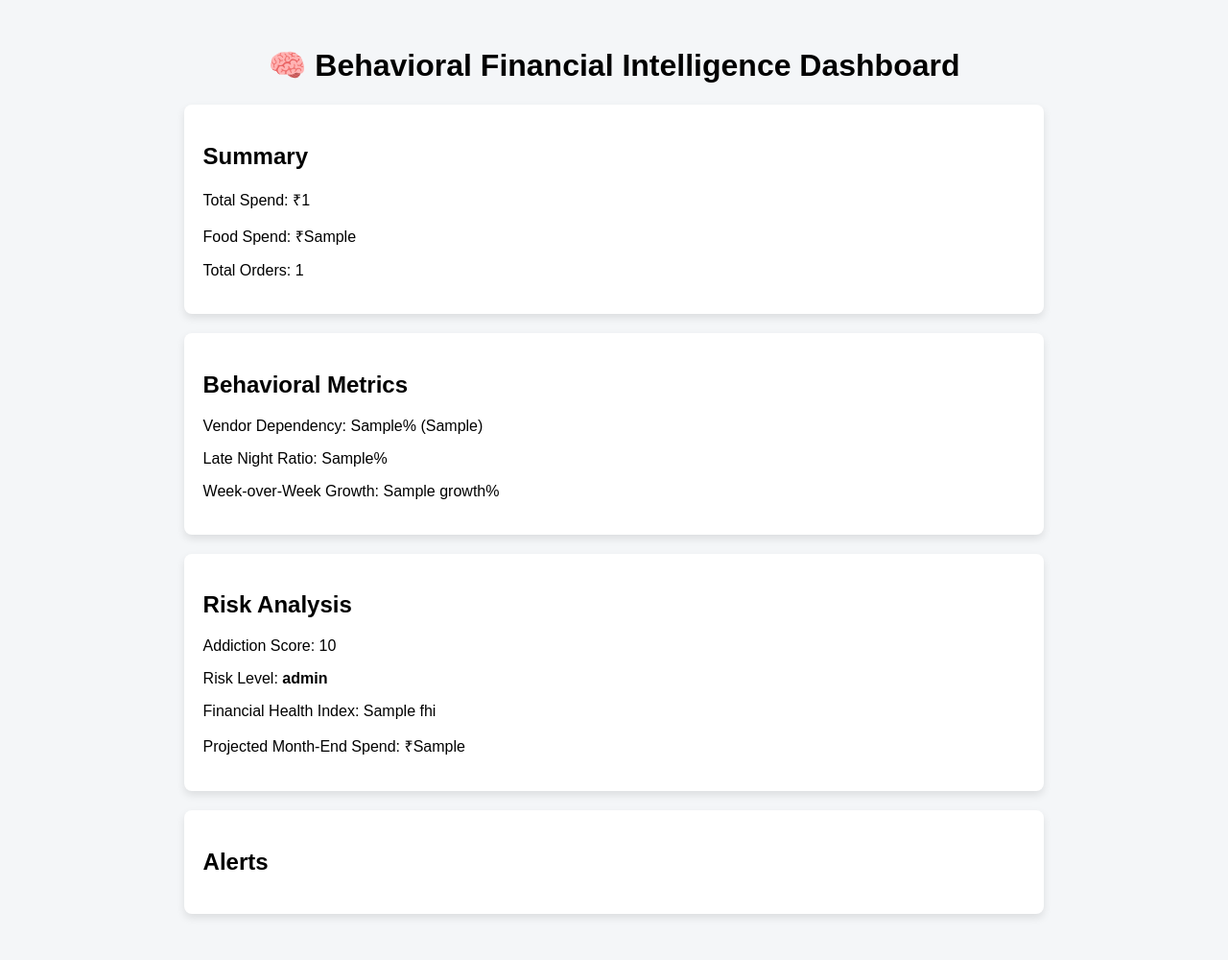
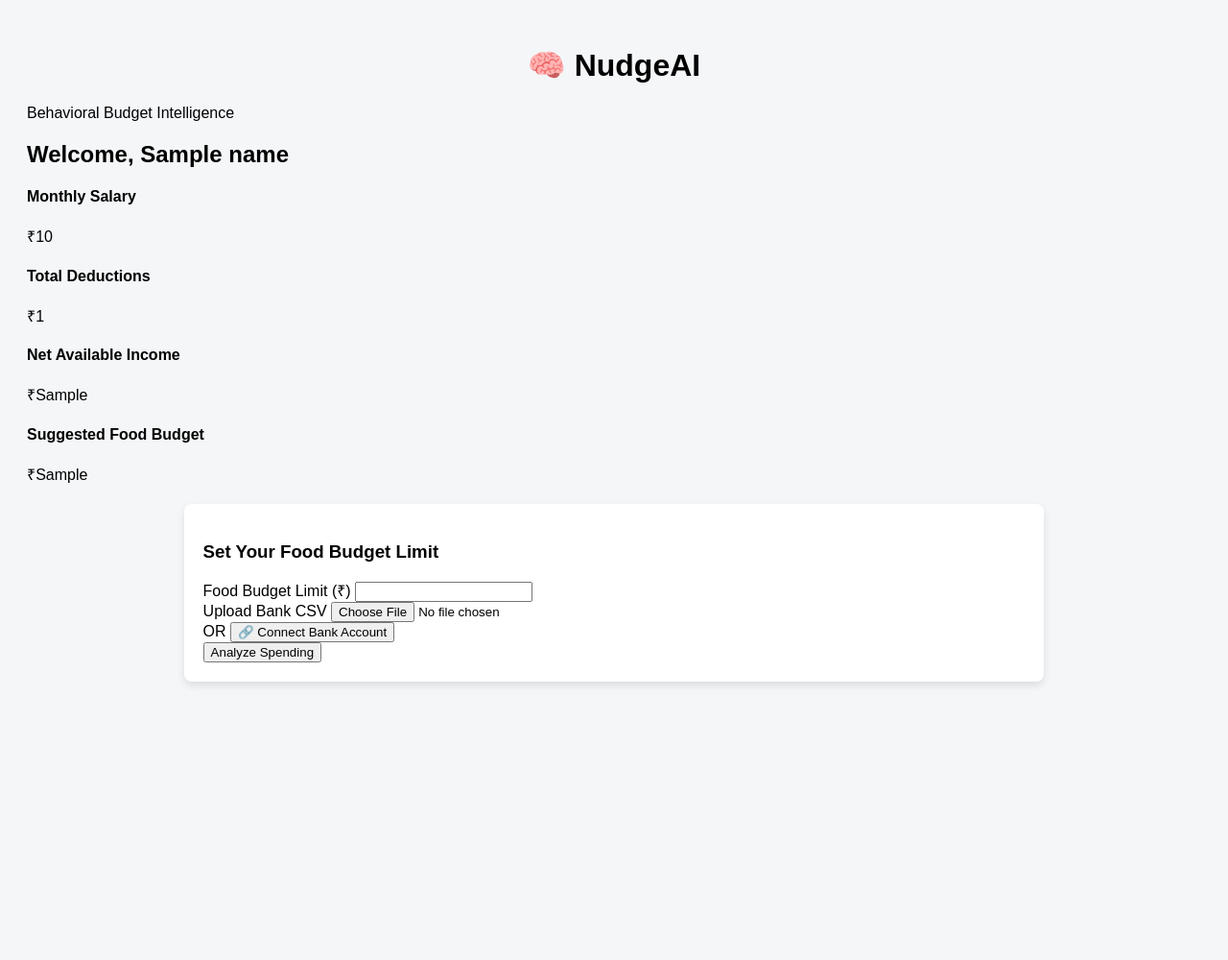
Before and after one commit to Pranithagotur/Budget-Nudge-Agent, a Flask app: template templates/dashboard.html in a window 1280 px wide. Shown: the whole page at 96% size. After the commit the page ends 714 px from the top, so only its background shows below. Run offline with Flask 3, Linux system fonts and the light colour scheme; the template is opened without the code that fills it: most values are stand-ins (such as "Sample title", 1, 10 or a date in 2020).

Commit message:
Add expense tracking feature

```diff
--- a/app.py
+++ b/app.py
@@ -1,27 +1,15 @@
-from flask import Flask, render_template
-from plyer import notification
+from flask import Flask, render_template, request
+import pandas as pd
 import logging
 import os
 
-from modules.data_loader import load_csv
-from modules.categorization import detect_food_merchants
-from modules.spend_analysis import (
-    calculate_food_summary,
-    threshold_check,
-    vendor_dependency,
-    late_night_detector,
-    spending_anomaly,
-    project_month_end
-)
-from modules.addiction_score import calculate_addiction_score, financial_health_index
-from modules.risk_engine import classify_behavior
-from modules.growth_analysis import week_over_week_growth
-
+# ✅ IMPORT NUDGE GENERATOR
+from modules.nudge_generator import generate_nudge
 
 app = Flask(__name__)
 
 # ======================
-# Professional Logging Setup
+# Logging Setup
 # ======================
 
 if not os.path.exists("logs"):
@@ -33,83 +21,121 @@ logging.basicConfig(
     format="%(asctime)s - %(levelname)s - %(message)s"
 )
 
+# ======================
+# 1️⃣ LANDING PAGE
+# ======================
+
 @app.route("/")
+def landing():
+    return render_template("landing.html")
+
+
+# ======================
+# 2️⃣ LOGIN PAGE
+# ======================
+
+@app.route("/login")
+def login():
+    return render_template("login.html")
+
+
+# ======================
+# 3️⃣ DASHBOARD AFTER LOGIN
+# ======================
+
+@app.route("/dashboard", methods=["POST"])
 def dashboard():
+
+    name = request.form["name"]
+    salary = int(request.form["salary"])
+    expenses = int(request.form["expenses"])
+    emi = int(request.form["emi"])
+
+    total_deductions = expenses + emi
+    net_income = salary - total_deductions
+    suggested_food_budget = int(net_income * 0.25)
+
+    return render_template(
+        "dashboard.html",
+        name=name,
+        salary=salary,
+        total_deductions=total_deductions,
+        net_income=net_income,
+        suggested_food_budget=suggested_food_budget,
+        analysis=False
+    )
+
+
+# ======================
+# 4️⃣ FULL ANALYSIS AFTER CSV UPLOAD
+# ======================
+
+@app.route("/analyze", methods=["POST"])
+def analyze():
     try:
-        file_path = "data.csv"
-        df = load_csv(file_path)
-        df = detect_food_merchants(df)
 
-        food_df, total_food_spend, order_count = calculate_food_summary(df)
-        total_spend = df['amount'].sum()
+        # User profile data
+        name = request.form.get("name")
+        salary = int(request.form.get("salary", 0))
+        expenses = int(request.form.get("expenses", 0))
+        emi = int(request.form.get("emi", 0))
 
-        vendor_ratio, top_vendor = vendor_dependency(food_df)
-        late_ratio = late_night_detector(df)
-        anomalies = spending_anomaly(food_df)
+        total_deductions = expenses + emi
+        net_income = salary - total_deductions
+        suggested_food_budget = int(net_income * 0.25)
 
-        limit = 3000
-        projected_spend = project_month_end(food_df)
+        # Food limit + file
+        food_limit = int(request.form.get("food_limit", 0))
+        file = request.files.get("file")
 
-        addiction_score = calculate_addiction_score(
-            order_count,
-            total_food_spend,
-            total_spend,
-            late_ratio,
-            vendor_ratio,
-            projected_spend,
-            limit
-        )
+        if not file:
+            return "No file uploaded"
 
-        risk_level = classify_behavior(addiction_score)
-        growth_percentage = week_over_week_growth(df)
-        fhi = financial_health_index(addiction_score)
+        df = pd.read_csv(file)
 
-        logging.info("Dashboard loaded successfully")
+        if "amount" not in df.columns:
+            return "CSV must contain 'amount' column"
 
-        # ===============================
-        # Desktop Notification System
-        # ===============================
+        total_food_spend = df["amount"].sum()
+        order_count = len(df)
+        projected_spend = round(total_food_spend * 1.2, 2)
 
-        if total_food_spend > limit:
-            notification.notify(
-                title="Budget Alert 🚨",
-                message=f"You exceeded ₹{limit}. Current spend: ₹{total_food_spend}.",
-                timeout=5
-            )
+        risk_level = "High Risk" if total_food_spend > food_limit else "Low Risk"
 
-        if addiction_score > 60:
-            notification.notify(
-                title="High Risk Spending ⚠",
-                message="Your food delivery dependency is high. Consider reducing orders.",
-                timeout=5
-            )
+        # Default behavioral values
+        addiction_score = 0
+        late_ratio = 0
+        growth = 0
 
-        if growth_percentage > 20:
-            notification.notify(
-                title="Spending Growth Alert 📈",
-                message=f"Your spending increased by {growth_percentage}%.",
-                timeout=5
-            )
+        # ✅ Now matches function definition
+        nudge_message = generate_nudge(
+    total_food_spend,
+    food_limit,
+    addiction_score
+)
+
+        logging.info("Analysis completed successfully")
 
         return render_template(
             "dashboard.html",
-            total_spend=total_spend,
+            name=name,
+            salary=salary,
+            total_deductions=total_deductions,
+            net_income=net_income,
+            suggested_food_budget=suggested_food_budget,
+
+            analysis=True,
+            total_spend=total_food_spend,
             food_spend=total_food_spend,
             order_count=order_count,
-            vendor_ratio=round(vendor_ratio*100, 2),
-            top_vendor=top_vendor,
-            late_ratio=round(late_ratio*100, 2),
             projected_spend=projected_spend,
-            addiction_score=addiction_score,
             risk_level=risk_level,
-            fhi=fhi,
-            growth=growth_percentage,
-            anomalies=len(anomalies)
+            nudge=nudge_message
         )
 
     except Exception as e:
-        logging.error(f"Error occurred: {str(e)}")
-        return "Something went wrong. Check logs."
+        logging.error(str(e))
+        return str(e)
 
 
 if __name__ == "__main__":
--- a/templates/dashboard.html
+++ b/templates/dashboard.html
@@ -1,49 +1,183 @@
 <!DOCTYPE html>
 <html>
 <head>
-    <title>Behavioral Financial Dashboard</title>
-    <link rel="stylesheet" href="/static/style.css">
+    <title>NudgeAI Dashboard</title>
+    <link rel="stylesheet" href="{{ url_for('static', filename='style.css') }}">
+    <script src="https://cdn.jsdelivr.net/npm/chart.js"></script>
 </head>
 <body>
 
-<h1>🧠 Behavioral Financial Intelligence Dashboard</h1>
+<header class="navbar">
+    <h1>🧠 NudgeAI</h1>
+    <p>Behavioral Budget Intelligence</p>
+</header>
 
-<div class="card">
-    <h2>Summary</h2>
-    <p>Total Spend: ₹{{ total_spend }}</p>
-    <p>Food Spend: ₹{{ food_spend }}</p>
-    <p>Total Orders: {{ order_count }}</p>
+<div class="container">
+
+    <h2 class="welcome">Welcome, {{ name }}</h2>
+
+    <!-- ================= SUMMARY CARDS ================= -->
+
+    <div class="card-grid">
+
+        <div class="stat-card">
+            <h4>Monthly Salary</h4>
+            <p class="amount">₹{{ salary }}</p>
         </div>
 
-<div class="card">
-    <h2>Behavioral Metrics</h2>
-    <p>Vendor Dependency: {{ vendor_ratio }}% ({{ top_vendor }})</p>
-    <p>Late Night Ratio: {{ late_ratio }}%</p>
-    <p>Week-over-Week Growth: {{ growth }}%</p>
+        <div class="stat-card">
+            <h4>Total Deductions</h4>
+            <p class="amount">₹{{ total_deductions }}</p>
         </div>
 
-<div class="card">
-    <h2>Risk Analysis</h2>
-    <p>Addiction Score: {{ addiction_score }}</p>
-    <p>Risk Level: <strong>{{ risk_level }}</strong></p>
-    <p>Financial Health Index: {{ fhi }}</p>
-    <p>Projected Month-End Spend: ₹{{ projected_spend }}</p>
+        <div class="stat-card highlight">
+            <h4>Net Available Income</h4>
+            <p class="amount">₹{{ net_income }}</p>
         </div>
 
-<div class="card">
-    <h2>Alerts</h2>
-    {% if food_spend > 3000 %}
-        <p class="danger">🚨 Budget Exceeded!</p>
+        <div class="stat-card">
+            <h4>Suggested Food Budget</h4>
+            <p class="amount">₹{{ suggested_food_budget }}</p>
+        </div>
+
+    </div>
+
+    <!-- ================= FOOD LIMIT + UPLOAD ================= -->
+
+    <div class="card form-card">
+        <h3>Set Your Food Budget Limit</h3>
+
+        <form method="POST" action="/analyze" enctype="multipart/form-data">
+
+            <input type="hidden" name="name" value="{{ name }}">
+            <input type="hidden" name="salary" value="{{ salary }}">
+            <input type="hidden" name="expenses" value="{{ total_deductions }}">
+            <input type="hidden" name="emi" value="0">
+
+            <div class="form-group">
+                <label>Food Budget Limit (₹)</label>
+                <input type="number" name="food_limit" required>
+            </div>
+
+            <div class="upload-row">
+                <div>
+                    <label>Upload Bank CSV</label>
+                    <input type="file" name="file" required>
+                </div>
+
+                <div class="or-section">
+                    <span>OR</span>
+                    <button type="button" class="bank-btn">
+                        🔗 Connect Bank Account
+                    </button>
+                </div>
+            </div>
+
+            <button type="submit" class="btn-primary">Analyze Spending</button>
+        </form>
+    </div>
+
+    {% if analysis %}
+
+    <!-- ================= ANALYTICS CARDS ================= -->
+
+    <div class="card-grid">
+
+        <div class="stat-card">
+            <h4>Total Spend</h4>
+            <p class="amount">₹{{ total_spend }}</p>
+        </div>
+
+        <div class="stat-card">
+            <h4>Food Spend</h4>
+            <p class="amount">₹{{ food_spend }}</p>
+        </div>
+
+        <div class="stat-card">
+            <h4>Total Orders</h4>
+            <p class="amount">{{ order_count }}</p>
+        </div>
+
+        <div class="stat-card">
+            <h4>Projected Month-End</h4>
+            <p class="amount">₹{{ projected_spend }}</p>
+        </div>
+
+    </div>
+
+    <!-- ================= RISK CARD ================= -->
+
+    <div class="card risk-card">
+        <h3>Behavioral Risk Assessment</h3>
+        <p>
+            Risk Level:
+            <span class="{% if risk_level == 'High Risk' %}danger{% else %}safe{% endif %}">
+                {{ risk_level }}
+            </span>
+        </p>
+    </div>
+
+    <!-- ================= SMART NUDGE ================= -->
+
+    {% if nudge %}
+    <div class="card nudge-card">
+        <h3>💬 Smart AI Nudge</h3>
+        <p>{{ nudge }}</p>
+    </div>
     {% endif %}
 
-    {% if growth > 20 %}
-        <p class="warning">📈 Rapid Spending Growth!</p>
+    <!-- ================= CHARTS ================= -->
+
+    <div class="card-grid">
+
+        <div class="card chart-card">
+            <h3>Spending Breakdown</h3>
+            <canvas id="pieChart"></canvas>
+        </div>
+
+        <div class="card chart-card">
+            <h3>Spending Trend</h3>
+            <canvas id="lineChart"></canvas>
+        </div>
+
+    </div>
+
     {% endif %}
 
-    {% if anomalies > 0 %}
-        <p class="warning">⚠ Spending Anomaly Detected!</p>
+</div>
+
+{% if analysis %}
+<script>
+const totalSpend = { total_spend };
+const foodSpend = { food_spend };
+const projectedSpend = { projected_spend };
+const otherSpend = totalSpend - foodSpend;
+
+new Chart(document.getElementById('pieChart'), {
+    type: 'pie',
+    data: {
+        labels: ['Food', 'Other'],
+        datasets: [{
+            data: [foodSpend, otherSpend],
+            backgroundColor: ['#ff6384', '#36a2eb']
+        }]
+    }
+});
+
+new Chart(document.getElementById('lineChart'), {
+    type: 'line',
+    data: {
+        labels: ['Current Spend', 'Projected'],
+        datasets: [{
+            label: 'Spending Trend',
+            data: [foodSpend, projectedSpend],
+            borderColor: '#ff6384',
+            fill: false
+        }]
+    }
+});
+</script>
 {% endif %}
-</div>
 
 </body>
 </html>
```
Also changed, not shown: modules/nudge_generator.py (added, +22 -0 lines), modules/spend_analysis.py (+17 -4 lines), static/script.js (added, +97 -0 lines), templates/landing.html (added, +22 -0 lines), templates/login.html (added, +33 -0 lines), 2 other files. Lines whose indentation alone changed are shown as unchanged.
